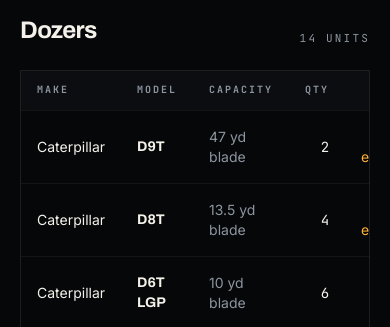
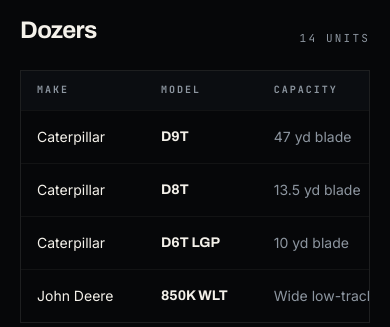
Before and after one commit to Founditmarketing/sws, a Next.js app: page /fleet in a window 390 px wide. Shown: the part 517-844 px from the top of the page. Built offline with nearby package versions, Linux system fonts and the light colour scheme; no server answers.

Commit message:
fix: enabled horizontal scrolling for fleet data tables on mobile viewports to prevent layout cutoff

```diff
--- a/app/fleet/page.tsx
+++ b/app/fleet/page.tsx
@@ -44,8 +44,8 @@
                 </span>
               </div>
 
-              <div className="overflow-hidden border border-bone-100/10">
-                <table className="w-full text-sm">
+              <div className="overflow-x-auto border border-bone-100/10">
+                <table className="w-full min-w-[600px] text-sm">
                   <thead className="bg-graphite-900 font-mono text-[10px] uppercase tracking-[0.2em] text-graphite-300">
                     <tr>
                       <th className="px-4 py-3 text-left">Make</th>
```
